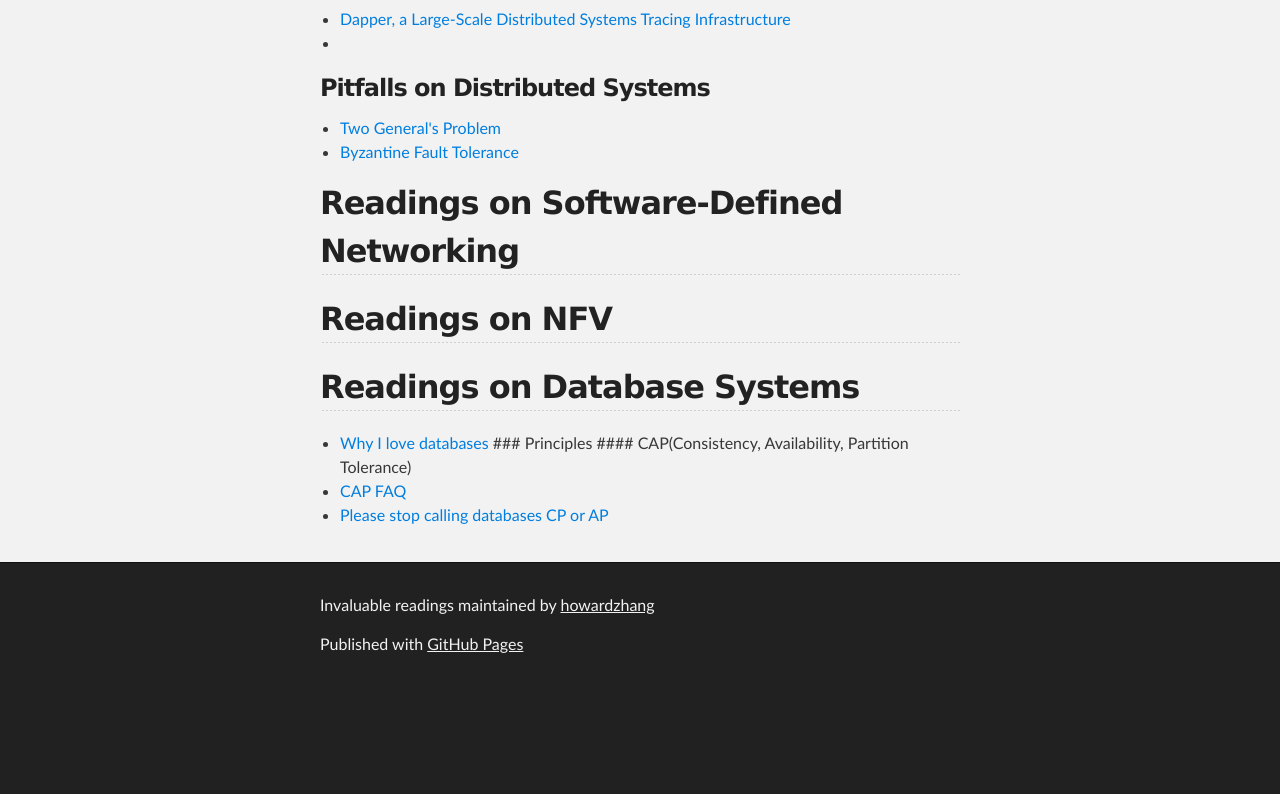
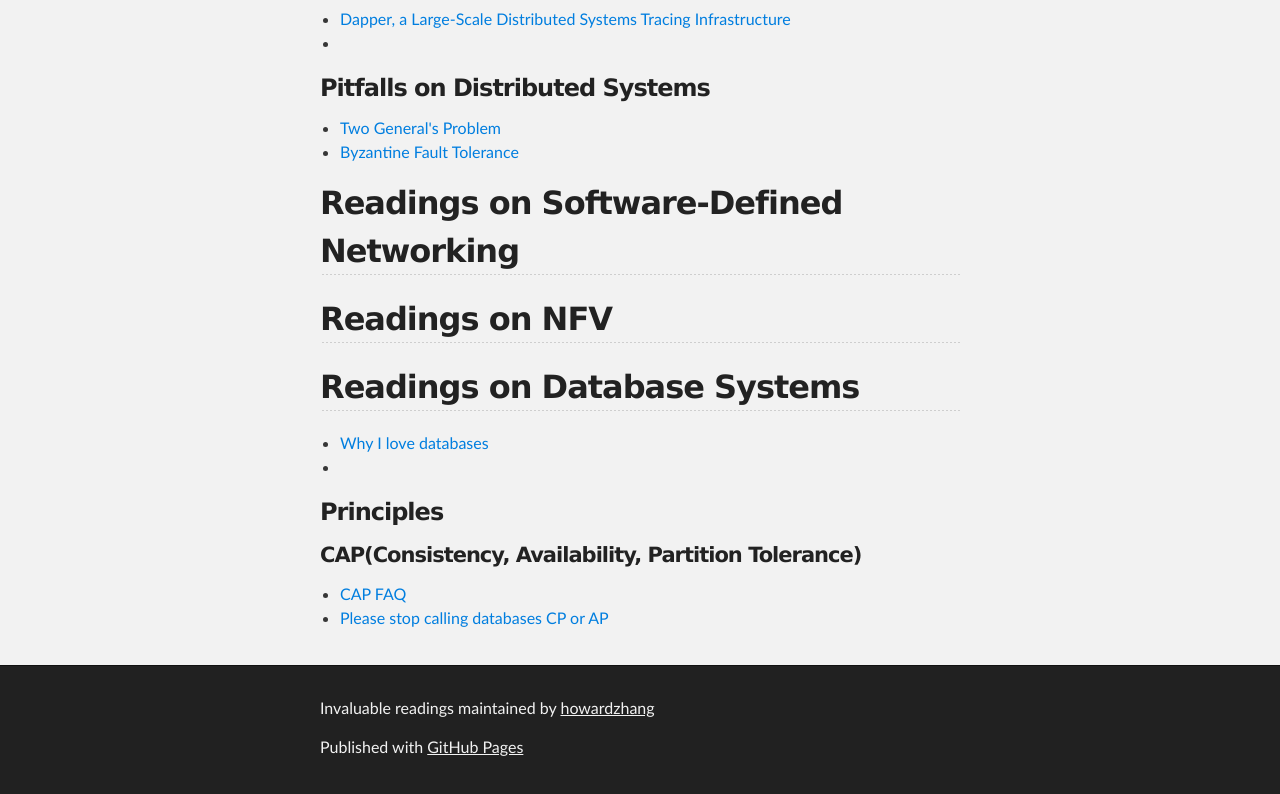
Before and after one commit to howardzhang/Invaluable_readings, a plain HTML site: page index.html in a window 1280 px wide. Shown: the part 766-1560 px from the top of the page. Before the commit the page ends 1457 px from the top, so only its background shows below. Drawn offline with Linux system fonts and the light colour scheme.

```diff
--- a/index.html
+++ b/index.html
@@ -93,10 +93,18 @@
 <a id="readings-on-database-systems" class="anchor" href="#readings-on-database-systems" aria-hidden="true"><span class="octicon octicon-link"></span></a>Readings on Database Systems</h2>
 
 <ul>
+<li><a href="https://medium.com/@jeeyoungk/why-i-love-databases-1d4cc433685f">Why I love databases</a></li>
 <li>
-<a href="https://medium.com/@jeeyoungk/why-i-love-databases-1d4cc433685f">Why I love databases</a>
-### Principles
-#### CAP(Consistency, Availability, Partition Tolerance)</li>
+</li>
+</ul>
+
+<h3>
+<a id="principles" class="anchor" href="#principles" aria-hidden="true"><span class="octicon octicon-link"></span></a>Principles</h3>
+
+<h4>
+<a id="capconsistency-availability-partition-tolerance" class="anchor" href="#capconsistency-availability-partition-tolerance" aria-hidden="true"><span class="octicon octicon-link"></span></a>CAP(Consistency, Availability, Partition Tolerance)</h4>
+
+<ul>
 <li><a href="http://henryr.github.io/cap-faq/">CAP FAQ</a></li>
 <li><a href="https://martin.kleppmann.com/2015/05/11/please-stop-calling-databases-cp-or-ap.html?utm_source=dbweekly&amp;utm_medium=email">Please stop calling databases CP or AP</a></li>
 </ul>
```
Also changed, not shown: params.json (+1 -1 lines).
